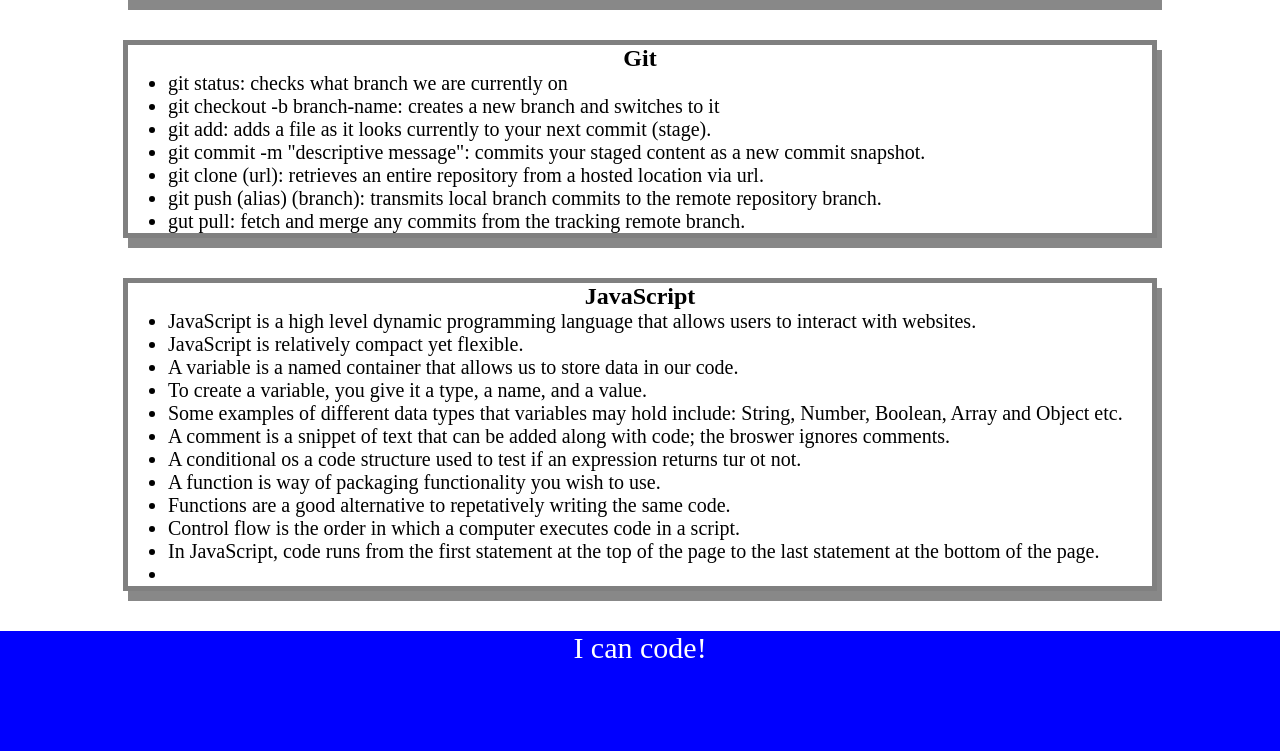
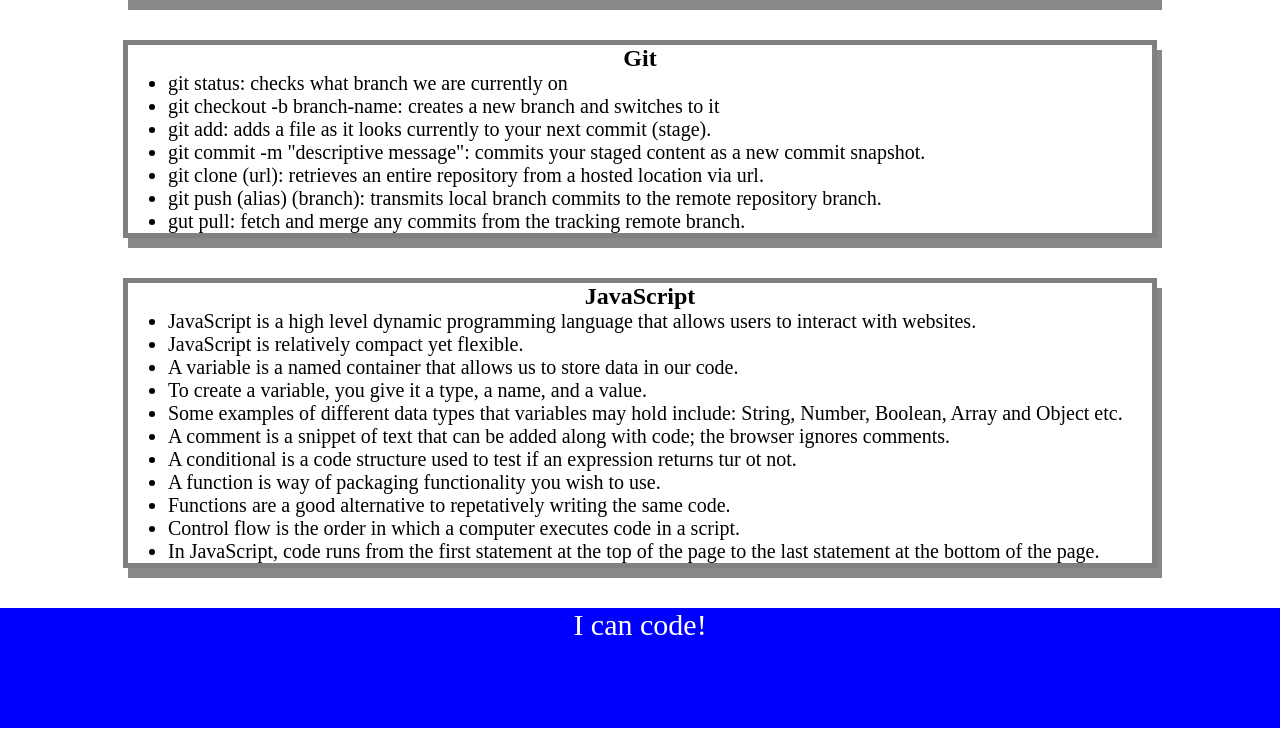
Before and after one commit to Iqrafayaz/prework-study-guide, a plain HTML site: page prework-study-guide/index.html in a window 1280 px wide. Shown: the part 711-1462 px from the top of the page. After the commit the page ends 1439 px from the top, so only its background shows below. Drawn offline with Linux system fonts and the light colour scheme.

```diff
--- a/prework-study-guide/index.html
+++ b/prework-study-guide/index.html
@@ -53,13 +53,12 @@
           <li>A variable is a named container that allows us to store data in our code.</li>
           <li>To create a variable, you give it a type, a name, and a value.</li>
           <li>Some examples of different data types that variables may hold include: String, Number, Boolean, Array and Object etc.</li>
-          <li>A comment is a snippet of text that can be added along with code; the broswer ignores comments.</li>
-          <li>A conditional os a code structure used to test if an expression returns tur ot not.</li>
+          <li>A comment is a snippet of text that can be added along with code; the browser ignores comments.</li>
+          <li>A conditional is a code structure used to test if an expression returns tur ot not.</li>
           <li>A function is way of packaging functionality you wish to use.</li>
           <li>Functions are a good alternative to repetatively writing the same code.</li>
           <li>Control flow is the order in which a computer executes code in a script.</li>
           <li>In JavaScript, code runs from the first statement at the top of the page to the last statement at the bottom of the page.</li>
-          <li></li>
         </ul>
       </section>
     </main>
```
Also changed, not shown: 1 other file.
